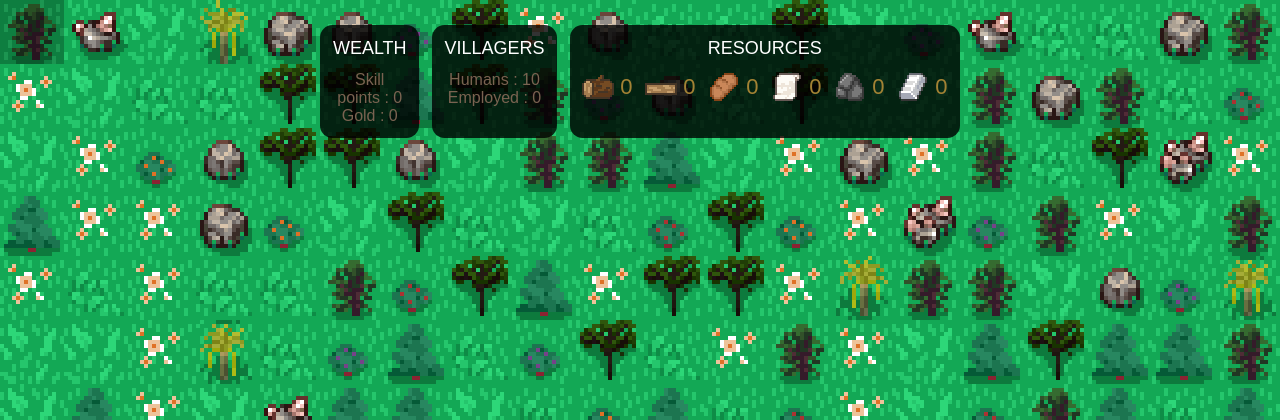
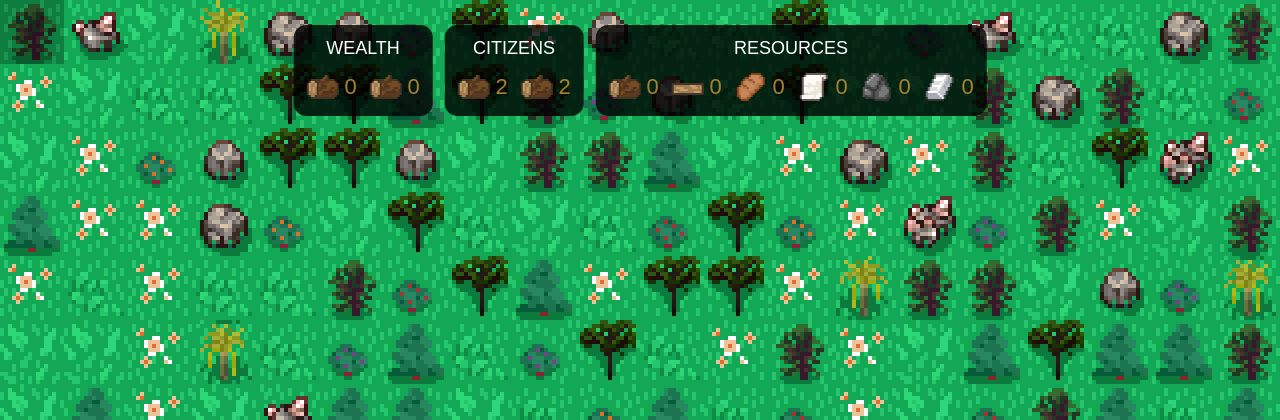
Before and after one commit to kipteamm/BuildToLearn, a Django app: template templates/app/class.html in a window 1280 px wide. Shown: the top 420 px of the page. Run offline with Django 4.2, Linux system fonts and the light colour scheme; the template is opened without the code that fills it, so the values that code supplies are empty.

Commit message:
- Added resource loading

```diff
--- a/static/js/class.js
+++ b/static/js/class.js
@@ -6,6 +6,10 @@ let userMining = [];
 let userSkillPoints = 1000000;
 
 let userResources = {
+    skillPoints : 0,
+    gold : 0,
+    citizens : 2,
+    unemployed : 2,
     wood : 0,
     planks : 0,
     berry : 0,
@@ -45,6 +49,10 @@ function loadTab(tabId) {
 function loadTabContents(tabId) {
     if (tabId === 'city') {
         generateMap(1)
+
+        for ([key, val] of Object.entries(userResources)) {
+            updateResource(key, 0)
+        }
     }
 
     return
--- a/static/js/ui.js
+++ b/static/js/ui.js
@@ -1,5 +1,9 @@
 /* RESOURCES */
 const resourceIndicators = {
+    skillPoints: document.getElementById('skill-poits'),
+    gold: document.getElementById('gold'),
+    citizens: document.getElementById('citizens'),
+    unemployed: document.getElementById('unemployed'),
     wood: document.getElementById('wood'),
     planks: document.getElementById('planks'),
     berry: document.getElementById('berry'),
--- a/templates/app/class.html
+++ b/templates/app/class.html
@@ -17,7 +17,7 @@
         </div>
 
         <div class="menu-contents" id="build-menu">
-            map
+            build
         </div>
         <div class="menu-contents" id="skills-menu">
             <div class="left">
@@ -58,14 +58,32 @@
             <div class="section">
                 <span class="title">Wealth</span>
 
-                Skill points : 0
-                Gold : 0
+                <div class="section-content">
+                    <div class="resource">
+                        <div class="icon wood-icon"></div>
+                        <span id="skillPoints">0</span>
+                    </div>
+
+                    <div class="resource">
+                        <div class="icon wood-icon"></div>
+                        <span id="gold">0</span>
+                    </div>
+                </div>
             </div>
             <div class="section">
-                <span class="title">Villagers</span>
+                <span class="title">citizens</span>
 
-                Humans : 10
-                Employed : 0
+                <div class="section-content">
+                    <div class="resource">
+                        <div class="icon wood-icon"></div>
+                        <span id="citizens">0</span>
+                    </div>
+
+                    <div class="resource">
+                        <div class="icon wood-icon"></div>
+                        <span id="unemployed">0</span>
+                    </div>
+                </div>
             </div>
             <div class="section">
                 <span class="title">Resources</span>
```
